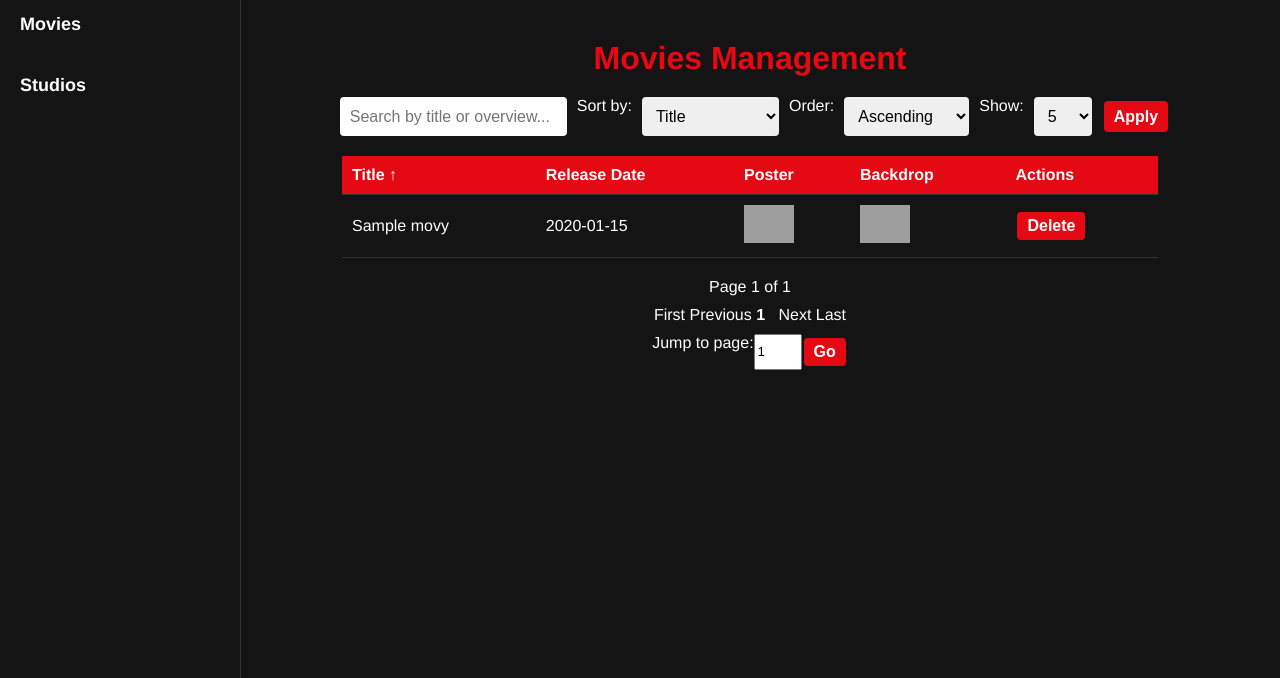
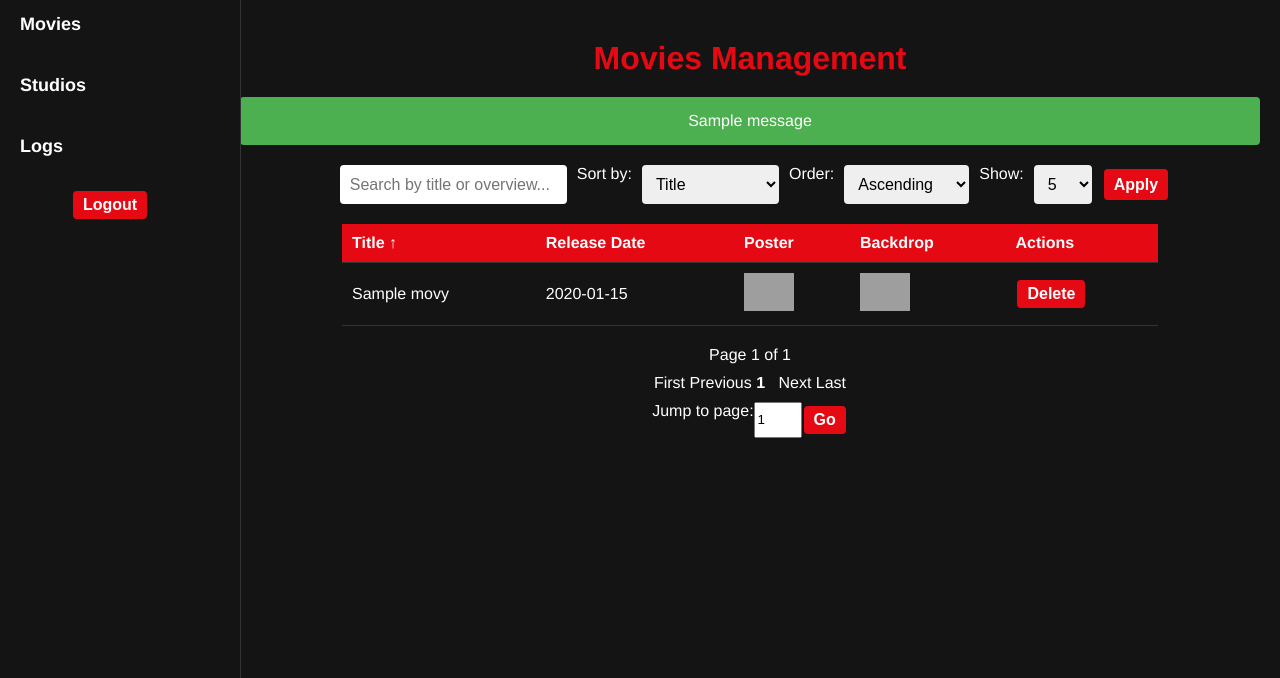
Before and after one commit to dan24-T/Movie-Recommendation-and-Rating-System, a Flask app: page /admin/movies/ in a window 1280 px wide. Shown: the part 77-755 px from the top of the page. Run offline with Flask 3, Linux system fonts and the light colour scheme; the visitor is signed in with stand-in values (Sample User, id 1); tables that the repository leaves empty hold one stand-in row (values such as "Sample post"); one stand-in notice (Sample message) is shown; grey boxes are pictures that could not be loaded.

Commit message:
new changes

```diff
--- a/database.py
+++ b/database.py
@@ -99,6 +99,17 @@ def init_db():
         )
     ''')
 
+    cur.execute('''
+        CREATE TABLE IF NOT EXISTS logs (
+            id INTEGER PRIMARY KEY AUTOINCREMENT,
+            event_type TEXT NOT NULL,
+            user_id INTEGER,
+            details TEXT,
+            timestamp DATETIME DEFAULT CURRENT_TIMESTAMP,
+            FOREIGN KEY (user_id) REFERENCES users(id)
+        )
+    ''')
+
     conn.commit()
     conn.close()
 
--- a/main.py
+++ b/main.py
@@ -29,6 +29,13 @@ def index():
             return redirect(url_for('admin.admin_home'))
         return redirect(url_for('home'))
     return redirect(url_for('auth.login'))
+
+@app.route('/about')
+def about():
+    """
+    Render the about page.
+    """
+    return render_template('about.html')
 
 @app.route('/home/')
 def home():
@@ -351,5 +358,14 @@ def searched_movies():
 
     return render_template('searched_movies.html', query=query, searched_movies=searched_movies, recommended_movies=recommended_movies)
 
+@app.route('/admin/logs')
+def admin_logs():
+    conn = sqlite3.connect('database.db')
+    cur = conn.cursor()
+    cur.execute("SELECT logs.id, logs.event_type, logs.details, logs.timestamp, users.username FROM logs LEFT JOIN users ON logs.user_id = users.id ORDER BY logs.timestamp DESC")
+    logs = cur.fetchall()
+    conn.close()
+    return render_template('admins/admin_logs.html', logs=logs)
+
 if __name__ == '__main__':
     app.run(host='0.0.0.0', port=5002, debug=True)
--- /dev/null
+++ b/static/admin.css
@@ -0,0 +1,143 @@
+body {
+    font-family: 'Helvetica Neue', Helvetica, Arial, sans-serif;
+    background-color: #141414;
+    color: #ffffff;
+    margin: 0;
+    padding: 0;
+}
+
+h1 {
+    color: #e50914;
+    text-align: center;
+    margin: 20px 0;
+}
+
+form {
+    display: flex;
+    justify-content: center;
+    margin-bottom: 20px;
+}
+
+input[type="text"], select, button {
+    margin: 0 10px;
+    padding: 10px;
+    font-size: 16px;
+    border-radius: 4px;
+    border: none;
+}
+
+button {
+    background-color: #e50914;
+    color: #ffffff;
+    cursor: pointer;
+}
+
+button:hover {
+    background-color: #f6121d;
+}
+
+table {
+    width: 80%;
+    margin: 20px auto;
+    border-collapse: collapse;
+}
+
+thead {
+    background-color: #e50914;
+}
+
+th, td {
+    padding: 10px;
+    text-align: left;
+    border-bottom: 1px solid #333;
+}
+
+th a {
+    color: #ffffff;
+    text-decoration: none;
+}
+
+th a:hover {
+    text-decoration: underline;
+}
+
+img {
+    width: 50px;
+    height: auto;
+}
+
+a {
+    color: #e50914;
+    text-decoration: none;
+}
+
+a:hover {
+    text-decoration: underline;
+}
+
+form {
+    display: flex;
+}
+
+form button {
+    background-color: #e50914;
+    border: none;
+    color: white;
+    padding: 5px 10px;
+    text-align: center;
+    text-decoration: none;
+    display: inline-block;
+    font-size: 16px;
+    margin: 4px 2px;
+    cursor: pointer;
+    border-radius: 4px;
+}
+
+form button:hover {
+    background-color: #f6121d;
+}
+
+.pagination {
+    display: flex;
+    justify-content: center;
+    align-items: center;
+    margin: 20px 0;
+}
+
+.pagination span, .pagination strong, .pagination a {
+    margin: 0 5px;
+    padding: 10px;
+    font-size: 16px;
+}
+
+.pagination a {
+    color: #e50914;
+}
+
+.pagination a:hover {
+    text-decoration: underline;
+}
+
+
+/* Alert Styles */
+.alert {
+    padding: 15px;
+    margin-bottom: 20px;
+    border-radius: 4px;
+    text-align: center;
+}
+
+.alert-success {
+    background-color: #4caf50;
+    color: #ffffff;
+}
+
+.alert-danger {
+    background-color: #f44336;
+    color: #ffffff;
+}
+
+.alert-warning {
+    background-color: #ffcc00;
+    color: #000000;
+}
--- a/templates/admins/movies.html
+++ b/templates/admins/movies.html
@@ -5,133 +5,18 @@
 {% endblock %}
 
 {% block content %}
-<style>
-    /* CSS for Netflix-like Look */
-
-body {
-    font-family: 'Helvetica Neue', Helvetica, Arial, sans-serif;
-    background-color: #141414;
-    color: #ffffff;
-    margin: 0;
-    padding: 0;
-}
-
-h1 {
-    color: #e50914;
-    text-align: center;
-    margin: 20px 0;
-}
-
-form {
-    display: flex;
-    justify-content: center;
-    margin-bottom: 20px;
-}
-
-input[type="text"], select, button {
-    margin: 0 10px;
-    padding: 10px;
-    font-size: 16px;
-    border-radius: 4px;
-    border: none;
-}
-
-button {
-    background-color: #e50914;
-    color: #ffffff;
-    cursor: pointer;
-}
-
-button:hover {
-    background-color: #f6121d;
-}
-
-table {
-    width: 80%;
-    margin: 20px auto;
-    border-collapse: collapse;
-}
-
-thead {
-    background-color: #e50914;
-}
-
-th, td {
-    padding: 10px;
-    text-align: left;
-    border-bottom: 1px solid #333;
-}
-
-th a {
-    color: #ffffff;
-    text-decoration: none;
-}
-
-th a:hover {
-    text-decoration: underline;
-}
-
-img {
-    width: 50px;
-    height: auto;
-}
-
-a {
-    color: #e50914;
-    text-decoration: none;
-}
-
-a:hover {
-    text-decoration: underline;
-}
-
-form {
-    display: flex;
-}
-
-form button {
-    background-color: #e50914;
-    border: none;
-    color: white;
-    padding: 5px 10px;
-    text-align: center;
-    text-decoration: none;
-    display: inline-block;
-    font-size: 16px;
-    margin: 4px 2px;
-    cursor: pointer;
-    border-radius: 4px;
-}
-
-form button:hover {
-    background-color: #f6121d;
-}
-
-.pagination {
-    display: flex;
-    justify-content: center;
-    align-items: center;
-    margin: 20px 0;
-}
-
-.pagination span, .pagination strong, .pagination a {
-    margin: 0 5px;
-    padding: 10px;
-    font-size: 16px;
-}
-
-.pagination a {
-    color: #e50914;
-}
-
-.pagination a:hover {
-    text-decoration: underline;
-}
-
-</style>
+<link rel="stylesheet" href="/static/admin.css">
 
 <h1>Movies Management</h1>
-
+{% with messages = get_flashed_messages(with_categories=true) %}
+    {% if messages %}
+        <div>
+        {% for category, message in messages %}
+            <div class="alert alert-{{ category }}">{{ message }}</div>
+        {% endfor %}
+        </div>
+    {% endif %}
+{% endwith %}
 <!-- Search and Filter Form -->
 <form method="GET" action="{{ url_for('admin.admin_movies') }}">
     <input type="text" name="search" value="{{ search_query }}" placeholder="Search by title or overview...">
--- a/templates/admins/sidebar.html
+++ b/templates/admins/sidebar.html
@@ -146,6 +146,12 @@ main .content {
                 <li><a href="{{ url_for('admin.admin_users') }}">Users</a></li>
                 <li><a href="{{ url_for('admin.admin_movies') }}">Movies</a></li>
                 <li><a href="{{ url_for('admin.admin_studios') }}">Studios</a></li>
+                <li><a href="{{ url_for('admin_logs') }}">Logs</a></li>
+                <li>
+                    <form action="{{ url_for('auth.logout') }}" method="post">
+                        <button type="submit">Logout</button>
+                    </form>
+                </li>
             </ul>
         </nav>
         <!-- Logout Button -->
```
Also changed, not shown: auth.py (+31 -18 lines), extra.py (deleted, +0 -18 lines), log.py (added, +12 -0 lines), templates/about.html (added, +27 -0 lines), templates/admins/admin_logs.html (added, +29 -0 lines), templates/admins/studios.html (+13 -1 lines), templates/admins/users.html (+12 -2 lines), templates/login.html (+10 -3 lines), templates/masterPage.html (+1 -7 lines), templates/reset_password.html (+3 -16 lines), templates/signup.html (+9 -2 lines), recommendations.py (line endings or trailing spaces).
